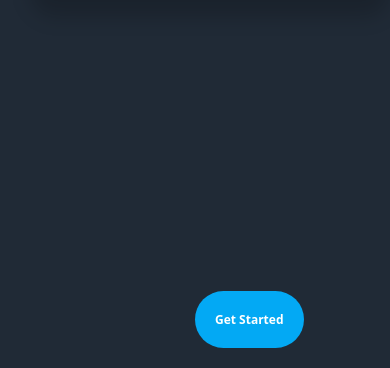
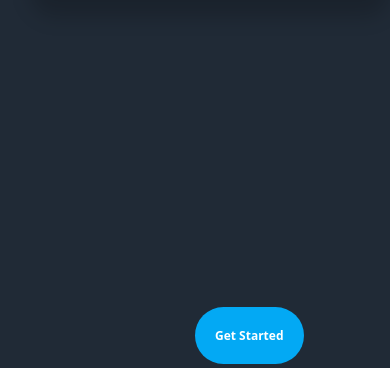
Before and after one commit to codewithAJAY/file-sharing-v1, a plain HTML site: page index.html in a window 390 px wide. Shown: the part 476-844 px from the top of the page. Drawn offline with Linux system fonts and the light colour scheme.

Commit message:
Update style.css

```diff
--- a/css/style.css
+++ b/css/style.css
@@ -342,6 +342,9 @@ input, textarea {
     display: block;
     width: 100%;
   }
+  .get-started {
+    bottom: 4px;
+  }
 }
 
 section.download {
```
